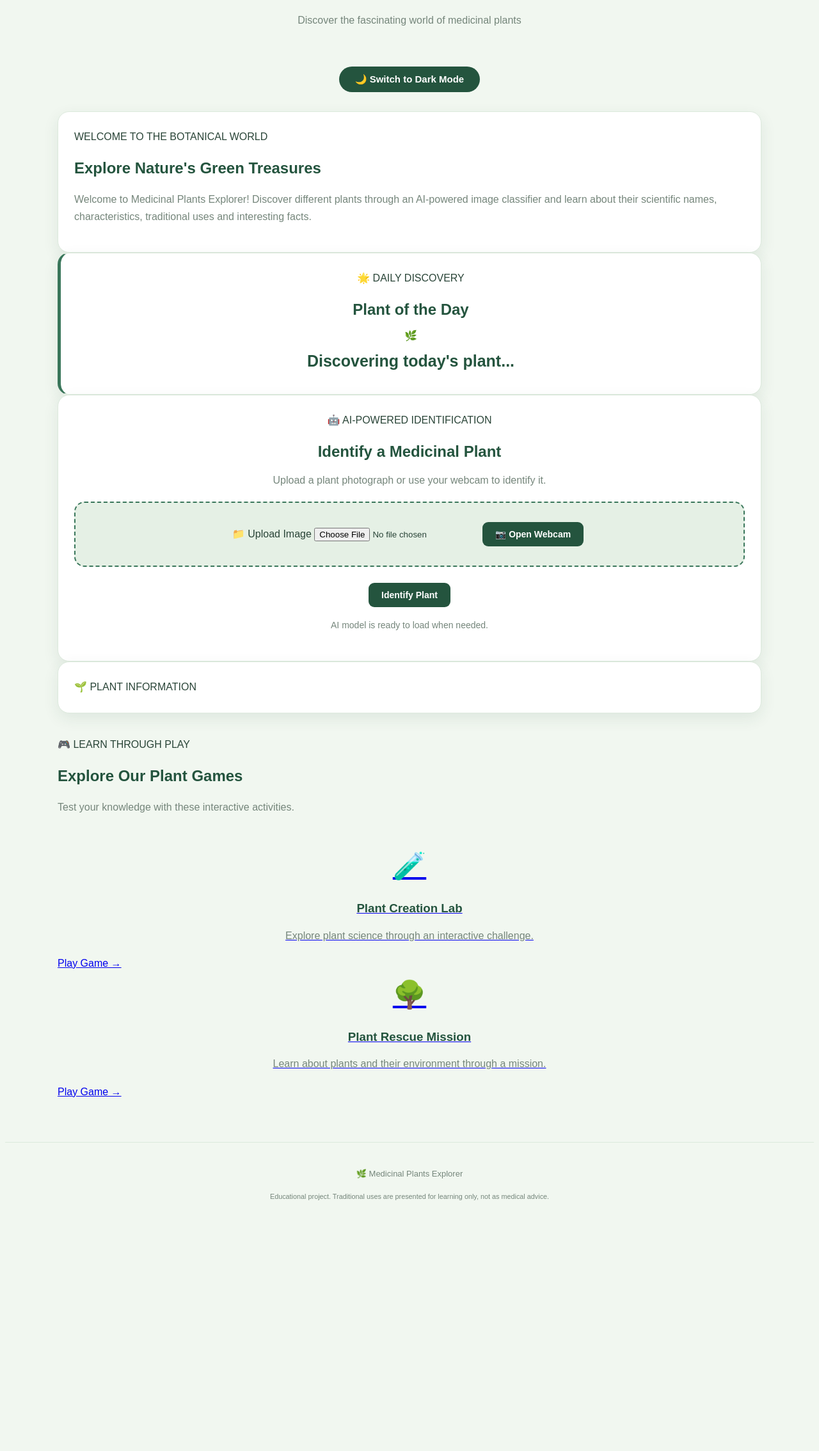
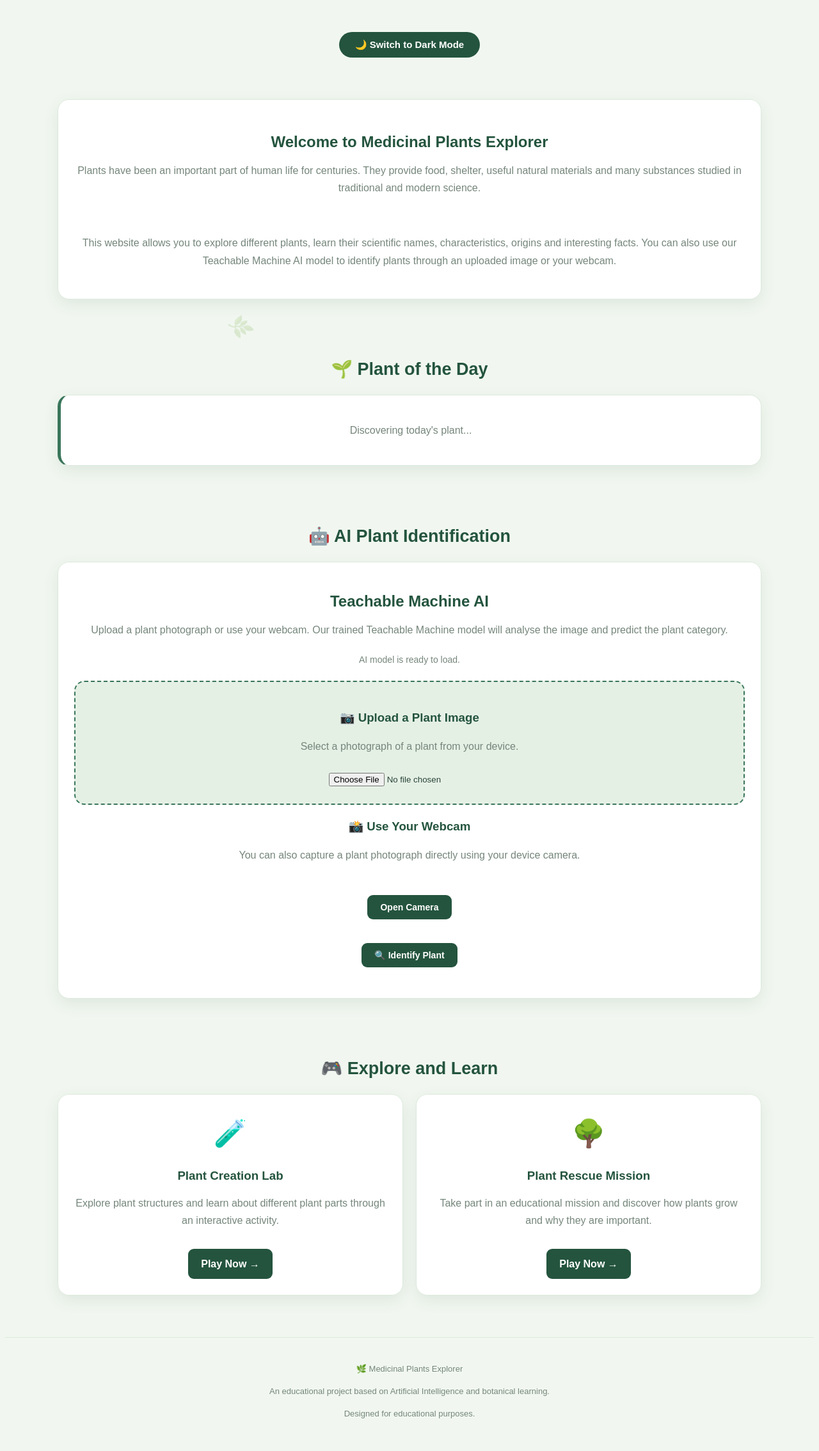
Before and after one commit to abhiinav003/medicinal-plants-explorer, a plain HTML site: page index.html in a window 1280 px wide. Shown: the part 193-2461 px from the top of the page at 64% size. Before the commit the page ends 2107 px from the top, so only its background shows below. Drawn offline with Linux system fonts and the light colour scheme; a script that the page names is missing.

Commit message:
Update index.html

```diff
--- a/index.html
+++ b/index.html
@@ -1,127 +1,392 @@
-<!DOCTYPE html>
-<html lang="en">
-<head>
-<meta charset="UTF-8">
+<!DOCTYPE html>  <html lang="en">  <head>  <meta charset="UTF-8">
+
 <meta name="viewport" content="width=device-width, initial-scale=1.0">
+
 <title>Medicinal Plants Explorer</title>
+
 <meta name="theme-color" content="#f1f7f0">
-<link rel="stylesheet" href="style.css?v=21">
 
-<script src="https://cdn.jsdelivr.net/npm/@tensorflow/tfjs@latest/dist/tf.min.js"></script>
-<script src="https://cdn.jsdelivr.net/npm/@teachablemachine/image@0.8/dist/teachablemachine-image.min.js"></script>
-</head>
+<meta name="description"
+content="Explore medicinal plants through an AI-powered plant identification model and botanical learning activities.">
 
-<body>
+<!-- CSS -->
+<link rel="stylesheet" href="style.css?v=22">
 
-<div class="floating-leaves" aria-hidden="true">
-    <span>🍃</span><span>🌿</span><span>🍃</span>
-    <span>🌱</span><span>🍃</span><span>🌿</span>
+</head>  <body>  <!-- =================================
+     FLOATING LEAVES BACKGROUND
+================================== -->
+
+<div class="leaves-background">
+
+    <span class="leaf">🍃</span>
+    <span class="leaf">🌿</span>
+    <span class="leaf">🍃</span>
+    <span class="leaf">🌱</span>
+    <span class="leaf">🍃</span>
+
 </div>
 
-<header class="main-header">
-    <div class="header-icon">🌿</div>
-    <h1>Medicinal Plants Explorer</h1>
-    <p>Discover the fascinating world of medicinal plants</p>
+
+<!-- =================================
+     WEBSITE TITLE
+================================== -->
+
+<header>
+
+    <div class="container">
+
+        <h1>🌿 Medicinal Plants Explorer</h1>
+
+        <p>
+            Discover the fascinating world of medicinal plants
+            through Artificial Intelligence.
+        </p>
+
+    </div>
+
 </header>
 
-<div class="theme-area">
-    <button id="themeToggle" class="theme-button">🌙 Switch to Dark Mode</button>
-</div>
 
 <main class="container">
 
-<section class="intro card">
-    <span class="section-label">WELCOME TO THE BOTANICAL WORLD</span>
-    <h2>Explore Nature's Green Treasures</h2>
+
+    <!-- =================================
+         LIGHT / DARK MODE
+    ================================== -->
+
+    <div class="theme-area">
+
+        <button id="themeToggle" type="button">
+            🌙 Switch to Dark Mode
+        </button>
+
+    </div>
+
+
+    <!-- =================================
+         INTRODUCTION
+    ================================== -->
+
+    <section id="introduction">
+
+        <div class="card intro-card">
+
+            <h2>Welcome to Medicinal Plants Explorer</h2>
+
             <p>
-        Welcome to Medicinal Plants Explorer! Discover different plants
-        through an AI-powered image classifier and learn about their
-        scientific names, characteristics, traditional uses and interesting facts.
+                Plants have been an important part of human life
+                for centuries. They provide food, shelter,
+                useful natural materials and many substances
+                studied in traditional and modern science.
             </p>
+
+            <br>
+
+            <p>
+                This website allows you to explore different
+                plants, learn their scientific names,
+                characteristics, origins and interesting facts.
+                You can also use our Teachable Machine AI model
+                to identify plants through an uploaded image
+                or your webcam.
+            </p>
+
+        </div>
+
     </section>
 
-<section class="card daily-card">
-    <span class="section-label">🌟 DAILY DISCOVERY</span>
-    <h2>Plant of the Day</h2>
-    <div id="plantOfTheDay" class="daily-content">
-        <div class="daily-emoji">🌿</div>
-        <h3>Discovering today's plant...</h3>
+
+    <!-- =================================
+         PLANT OF THE DAY
+    ================================== -->
+
+    <section id="dailyPlant">
+
+        <h2 class="section-title">
+            🌱 Plant of the Day
+        </h2>
+
+        <div class="card daily-card" id="plantOfTheDay">
+
+            <p>Discovering today's plant...</p>
+
         </div>
+
     </section>
 
-<section class="card ai-card">
-    <span class="section-label">🤖 AI-POWERED IDENTIFICATION</span>
-    <h2>Identify a Medicinal Plant</h2>
-    <p>Upload a plant photograph or use your webcam to identify it.</p>
+
+    <!-- =================================
+         AI PLANT IDENTIFICATION
+    ================================== -->
+
+    <section id="aiIdentification">
+
+        <h2 class="section-title">
+            🤖 AI Plant Identification
+        </h2>
+
+        <div class="card ai-card">
+
+            <h2>Teachable Machine AI</h2>
+
+            <p class="ai-description">
+
+                Upload a plant photograph or use your webcam.
+                Our trained Teachable Machine model will analyse
+                the image and predict the plant category.
+
+            </p>
+
+
+            <!-- MODEL STATUS -->
+
+            <p id="modelStatus">
+                AI model is ready to load.
+            </p>
+
+
+            <!-- IMAGE UPLOAD -->
 
             <div class="upload-area">
-        <label for="file" class="upload-button">📁 Upload Image</label>
-        <input type="file" id="file" accept="image/*">
-        <button id="startCamera" class="secondary-button">📷 Open Webcam</button>
+
+                <h3>📷 Upload a Plant Image</h3>
+
+                <p>
+                    Select a photograph of a plant from your device.
+                </p>
+
+                <input
+                    type="file"
+                    id="file"
+                    accept="image/*"
+                >
+
             </div>
 
-    <p id="fileStatus" class="status"></p>
 
-    <div id="previewBox" class="preview-box hidden">
-        <img id="preview" alt="Selected plant">
-        <button id="remove" class="secondary-button">Remove Image</button>
+            <!-- IMAGE PREVIEW -->
+
+            <div id="previewBox">
+
+                <h3>Selected Image</h3>
+
+                <br>
+
+                <img
+                    id="preview"
+                    src=""
+                    alt="Selected plant preview"
+                >
+
+                <br>
+
+                <button id="remove" type="button">
+                    Remove Image
+                </button>
+
             </div>
 
-    <div id="cameraBox" class="camera-box hidden">
-        <video id="cameraVideo" autoplay playsinline></video>
-        <div class="camera-actions">
-            <button id="capturePhoto" class="primary-button">Capture Photo</button>
-            <button id="stopCamera" class="secondary-button">Close Camera</button>
-        </div>
+
+            <!-- WEBCAM -->
+
+            <div class="camera-section">
+
+                <h3>📸 Use Your Webcam</h3>
+
+                <p>
+                    You can also capture a plant photograph
+                    directly using your device camera.
+                </p>
+
+                <br>
+
+                <button id="startCamera" type="button">
+                    Open Camera
+                </button>
+
+
+                <div id="cameraBox">
+
+                    <video
+                        id="cameraVideo"
+                        autoplay
+                        playsinline
+                    ></video>
+
+                    <br>
+
+                    <button id="capturePhoto" type="button">
+                        Capture Photo
+                    </button>
+
+                    <button id="stopCamera" type="button">
+                        Close Camera
+                    </button>
+
                 </div>
 
-    <canvas id="cameraCanvas" class="hidden"></canvas>
+                <canvas id="cameraCanvas"></canvas>
 
-    <button id="classify" class="primary-button classify-button">
-        Identify Plant
+            </div>
+
+
+            <!-- IDENTIFICATION BUTTON -->
+
+            <br>
+
+            <button id="classify" type="button">
+                🔍 Identify Plant
             </button>
 
-    <p id="modelStatus" class="status">AI model is ready to load when needed.</p>
+
+            <!-- IDENTIFICATION STATUS -->
+
+            <p id="categoryStatus" aria-live="polite"></p>
+
+
+            <!-- AI PREDICTIONS -->
+
             <div id="predictions"></div>
-    <p id="categoryStatus" class="status"></p>
+
+
+        </div>
+
     </section>
 
-<section id="information" class="card information hidden">
-    <span class="section-label">🌱 PLANT INFORMATION</span>
-    <div id="plantInfo"></div>
+
+    <!-- =================================
+         PLANT INFORMATION
+    ================================== -->
+
+    <section id="informationSection">
+
+        <h2 class="section-title">
+            🌿 Plant Information
+        </h2>
+
+        <div class="card">
+
+            <div id="information">
+
+                <p>
+                    After identifying a plant, its botanical
+                    information will appear here.
+                </p>
+
+            </div>
+
+            <br>
+
+            <button id="copy" type="button">
+                📋 Copy Plant Information
+            </button>
+
+            <p id="copyStatus" aria-live="polite"></p>
+
+        </div>
+
     </section>
 
-<section class="games-section">
-    <div class="games-heading">
-        <span class="section-label">🎮 LEARN THROUGH PLAY</span>
-        <h2>Explore Our Plant Games</h2>
-        <p>Test your knowledge with these interactive activities.</p>
+
+    <!-- =================================
+         GAMES SECTION
+    ================================== -->
+
+    <section id="games">
+
+        <h2 class="section-title">
+            🎮 Explore and Learn
+        </h2>
+
+        <div class="games-grid">
+
+
+            <!-- PLANT CREATION LAB -->
+
+            <div class="card game-card">
+
+                <div class="game-icon">
+                    🧪
                 </div>
 
-    <div class="game-grid">
-        <a href="plant_creation_lab.html" class="game-card">
-            <div class="game-icon">🧪</div>
                 <h3>Plant Creation Lab</h3>
-            <p>Explore plant science through an interactive challenge.</p>
-            <span>Play Game →</span>
+
+                <p>
+                    Explore plant structures and learn
+                    about different plant parts through
+                    an interactive activity.
+                </p>
+
+                <a href="plant_creation_lab.html">
+                    Play Now →
                 </a>
 
-        <a href="plant_rescue_mission.html" class="game-card">
-            <div class="game-icon">🌳</div>
+            </div>
+
+
+            <!-- PLANT RESCUE MISSION -->
+
+            <div class="card game-card">
+
+                <div class="game-icon">
+                    🌳
+                </div>
+
                 <h3>Plant Rescue Mission</h3>
-            <p>Learn about plants and their environment through a mission.</p>
-            <span>Play Game →</span>
+
+                <p>
+                    Take part in an educational mission
+                    and discover how plants grow and
+                    why they are important.
+                </p>
+
+                <a href="plant_rescue_mission.html">
+                    Play Now →
                 </a>
+
             </div>
+
+
+        </div>
+
     </section>
+
 
 </main>
 
+
+<!-- =================================
+     FOOTER
+================================== -->
+
 <footer>
-    <p>🌿 Medicinal Plants Explorer</p>
-    <small>Educational project. Traditional uses are presented for learning only, not as medical advice.</small>
+
+    <p>
+        🌿 Medicinal Plants Explorer
+    </p>
+
+    <p>
+        An educational project based on Artificial Intelligence
+        and botanical learning.
+    </p>
+
+    <p>
+        Designed for educational purposes.
+    </p>
+
 </footer>
 
-<script src="app.js?v=21"></script>
-</body>
-</html>
+
+<!-- =================================
+     JAVASCRIPT LIBRARIES
+================================== -->
+
+<script src="https://cdn.jsdelivr.net/npm/@tensorflow/tfjs@latest/dist/tf.min.js"></script>
+
+<script src="https://cdn.jsdelivr.net/npm/@teachablemachine/image@0.8/dist/teachablemachine-image.min.js"></script>
+
+<!-- MAIN JAVASCRIPT -->
+
+<script src="app.js?v=23"></script>
+
+</body>  </html>
```
Lines whose indentation alone changed are shown as unchanged.
